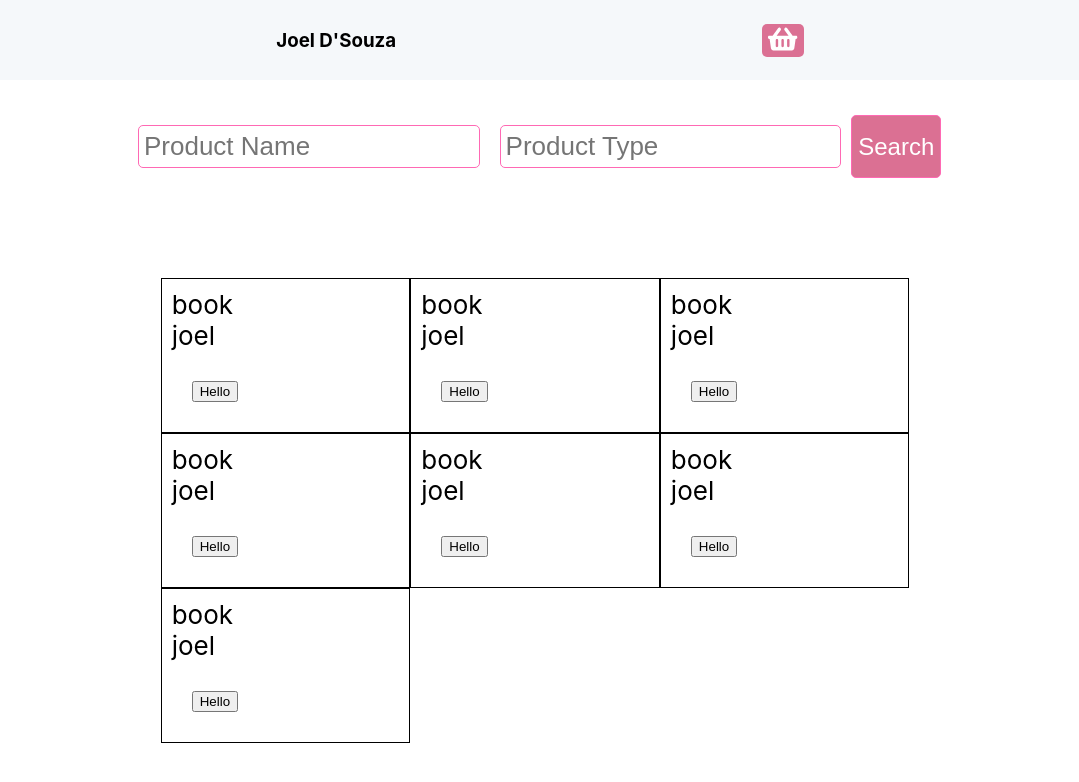
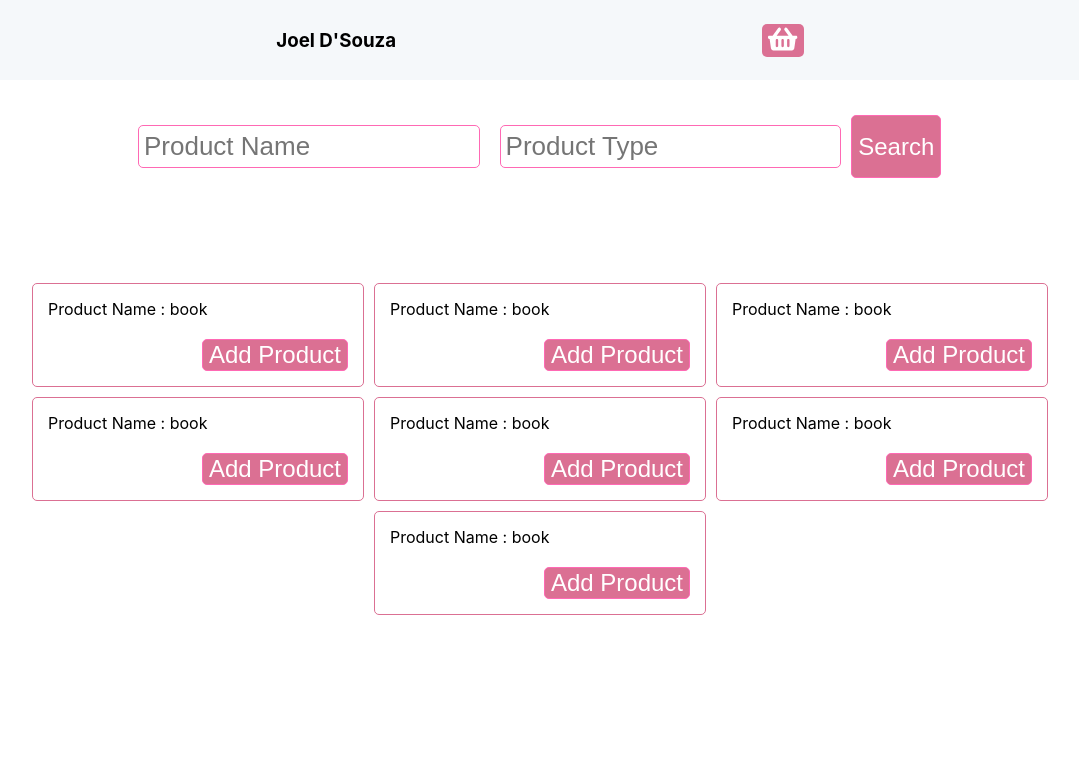
Before and after one commit to joeldsouzax/searchx, a React (Create React App) app: page / in a window 1280 px wide. Shown: the top 782 px of the page, without its empty margins (100-1179 px from the left). Built offline with nearby package versions, Linux system fonts and the light colour scheme.

Commit message:
added some style to product grid

```diff
--- a/src/shop/search/products/Products.tsx
+++ b/src/shop/search/products/Products.tsx
@@ -7,6 +7,7 @@ const ProductsWindow = styled.div`
   display: flex;
   flex-direction: row;
   flex-wrap: wrap;
+  justify-content: center;
 `;
 
 const Products: React.FC = () => (
--- a/src/shop/search/products/product/Product.tsx
+++ b/src/shop/search/products/product/Product.tsx
@@ -1,18 +1,28 @@
 import React from "react";
 import styled from "styled-components";
+import { Button } from "../../../../components";
 
 const item = {
   body: styled.div`
-    padding: 10px;
-    min-width: 30%;
-    border: 1px solid black;
+    padding: 5px;
+    min-width: 25%;
+    border: 1px solid palevioletred;
+    margin: 5px;
+    border-radius: 5px;
   `,
   title: styled.div`
     text-align: left;
+    font-size: 16px;
   `,
-  content: styled.div``,
+  content: styled.div`
+    padding: 10px;
+    display: flex;
+    flex-direction: column;
+  `,
   action: styled.div`
-    margin: 20px;
+    margin: 10px;
+    display: flex;
+    flex-direction: row-reverse;
   `
 };
 
@@ -23,10 +33,11 @@ export interface ProductProps {
 
 const Product: React.FC<ProductProps> = ({ name, type }) => (
   <item.body>
-    <item.title>{name}</item.title>
-    <item.content>{type}</item.content>
+    <item.content>
+      <item.title>{`Product Name : ${name}`}</item.title>
+    </item.content>
     <item.action>
-      <button>Hello</button>
+      <Button primary>Add Product</Button>
     </item.action>
   </item.body>
 );
```
